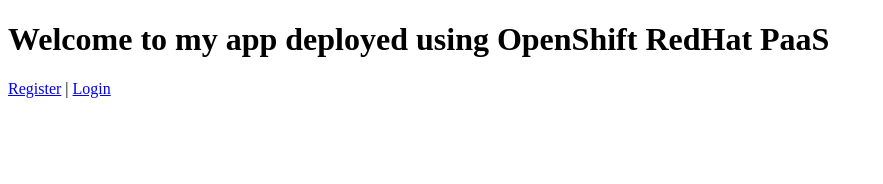
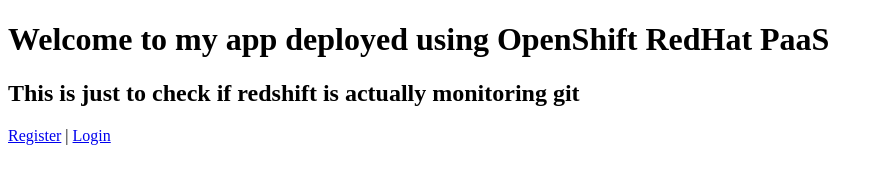
Before and after one commit to Varad-Tech7/devops-test-repo, a plain HTML site: page templates/index.html in a window 1280 px wide. Shown: the whole page, without its empty margins (0-883 px from the left). Drawn offline with Linux system fonts and the light colour scheme.

Commit message:
Add monitoring check message to index.html

```diff
--- a/templates/index.html
+++ b/templates/index.html
@@ -3,6 +3,7 @@
 <head><title>Home</title></head>
 <body>
 <h1>Welcome to my app deployed using OpenShift RedHat PaaS</h1>
+<h2>This is just to check if redshift is actually monitoring git</h2>
 <a href="/register">Register</a> |
 <a href="/login">Login</a>
 </body>
```
